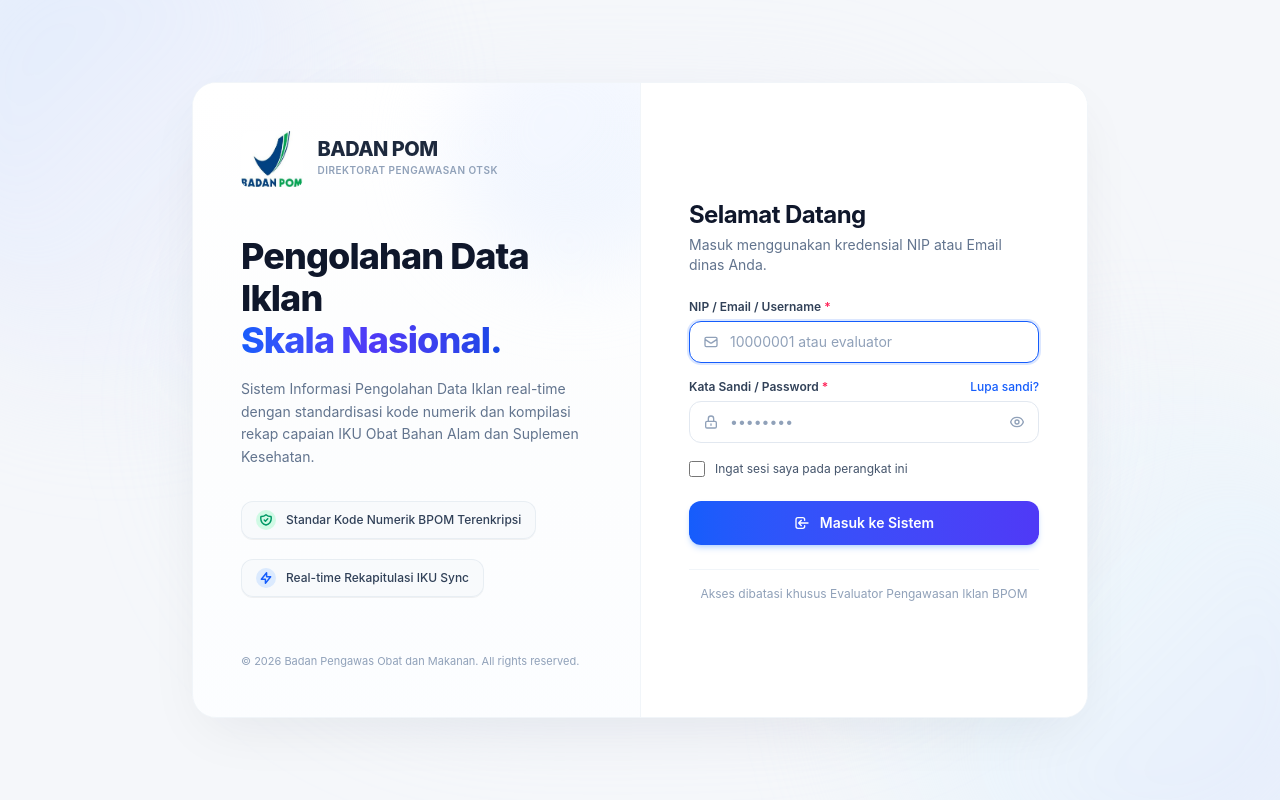
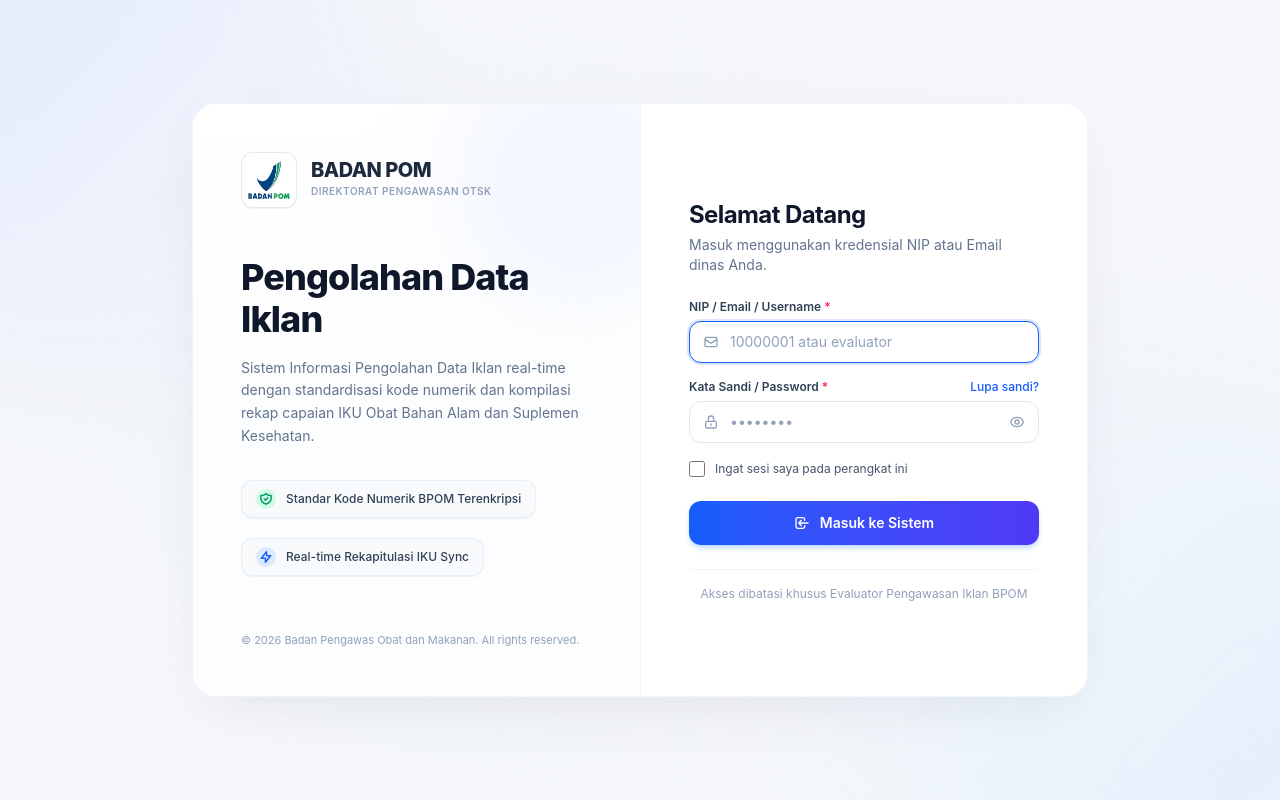
Before and after one commit to trimitanf/Aplikasi-Pengolahan-Data-, a Laravel app: page /login in a window 1280 px wide. Run offline with Laravel 12, Linux system fonts and the light colour scheme; style sheets or scripts are compiled from the project's sources; some web fonts are replaced.

Commit message:
style(auth): wrap BPOM logo in square framed container

```diff
--- a/resources/views/auth/login.blade.php
+++ b/resources/views/auth/login.blade.php
@@ -36,17 +36,17 @@
             <div class="relative z-10">
                 <!-- Top Brand Logo & Institution Name -->
                 <div class="flex items-center gap-3.5">
-                    @if (file_exists(public_path('assets/logo-bpom.jpg')))
-                        <img src="{{ asset('assets/logo-bpom.jpg') }}" alt="Logo BPOM" class="h-14 w-auto object-contain shrink-0 rounded-lg">
-                    @elseif (file_exists(public_path('assets/logo-bpom.jpeg')))
-                        <img src="{{ asset('assets/logo-bpom.jpeg') }}" alt="Logo BPOM" class="h-14 w-auto object-contain shrink-0 rounded-lg">
-                    @elseif (file_exists(public_path('assets/BADAN_POM.png')))
-                        <img src="{{ asset('assets/BADAN_POM.png') }}" alt="Logo BPOM" class="h-14 w-auto object-contain shrink-0">
-                    @else
-                        <div class="h-12 w-12 rounded-xl bg-blue-700 text-white flex items-center justify-center font-bold text-sm tracking-wider shadow-sm">
-                            BPOM
-                        </div>
-                    @endif
+                    <div class="w-14 h-14 rounded-xl border border-slate-200/90 bg-white shadow-2xs flex items-center justify-center p-1.5 shrink-0 overflow-hidden">
+                        @if (file_exists(public_path('assets/logo-bpom.jpg')))
+                            <img src="{{ asset('assets/logo-bpom.jpg') }}" alt="Logo BPOM" class="w-full h-full object-contain">
+                        @elseif (file_exists(public_path('assets/logo-bpom.jpeg')))
+                            <img src="{{ asset('assets/logo-bpom.jpeg') }}" alt="Logo BPOM" class="w-full h-full object-contain">
+                        @elseif (file_exists(public_path('assets/BADAN_POM.png')))
+                            <img src="{{ asset('assets/BADAN_POM.png') }}" alt="Logo BPOM" class="w-full h-full object-contain">
+                        @else
+                            <span class="font-bold text-blue-700 text-sm tracking-wider">BPOM</span>
+                        @endif
+                    </div>
                     <div>
                         <div class="text-xl font-extrabold tracking-tight text-slate-800 leading-none">BADAN POM</div>
                         <p class="text-[10px] font-semibold text-slate-400 uppercase tracking-wider mt-1">Direktorat Pengawasan OTSK</p>
@@ -57,7 +57,7 @@
                 <div class="mt-10 sm:mt-12">
                     <h1 class="text-3xl sm:text-4xl font-extrabold text-slate-900 tracking-tight leading-[1.18]">
                         Pengolahan Data Iklan<br>
-                        <span class="text-transparent bg-clip-text bg-gradient-to-r from-blue-600 via-indigo-600 to-blue-700">Skala Nasional.</span>
+                        <span class="text-transparent bg-clip-text bg-gradient-to-r from-blue-600 via-indigo-600 to-blue-700"></span>
                     </h1>
                     <p class="text-xs sm:text-sm text-slate-500 leading-relaxed mt-4 max-w-sm">
                         Sistem Informasi Pengolahan Data Iklan real-time dengan standardisasi kode numerik dan kompilasi rekap capaian IKU Obat Bahan Alam dan Suplemen Kesehatan.
```
